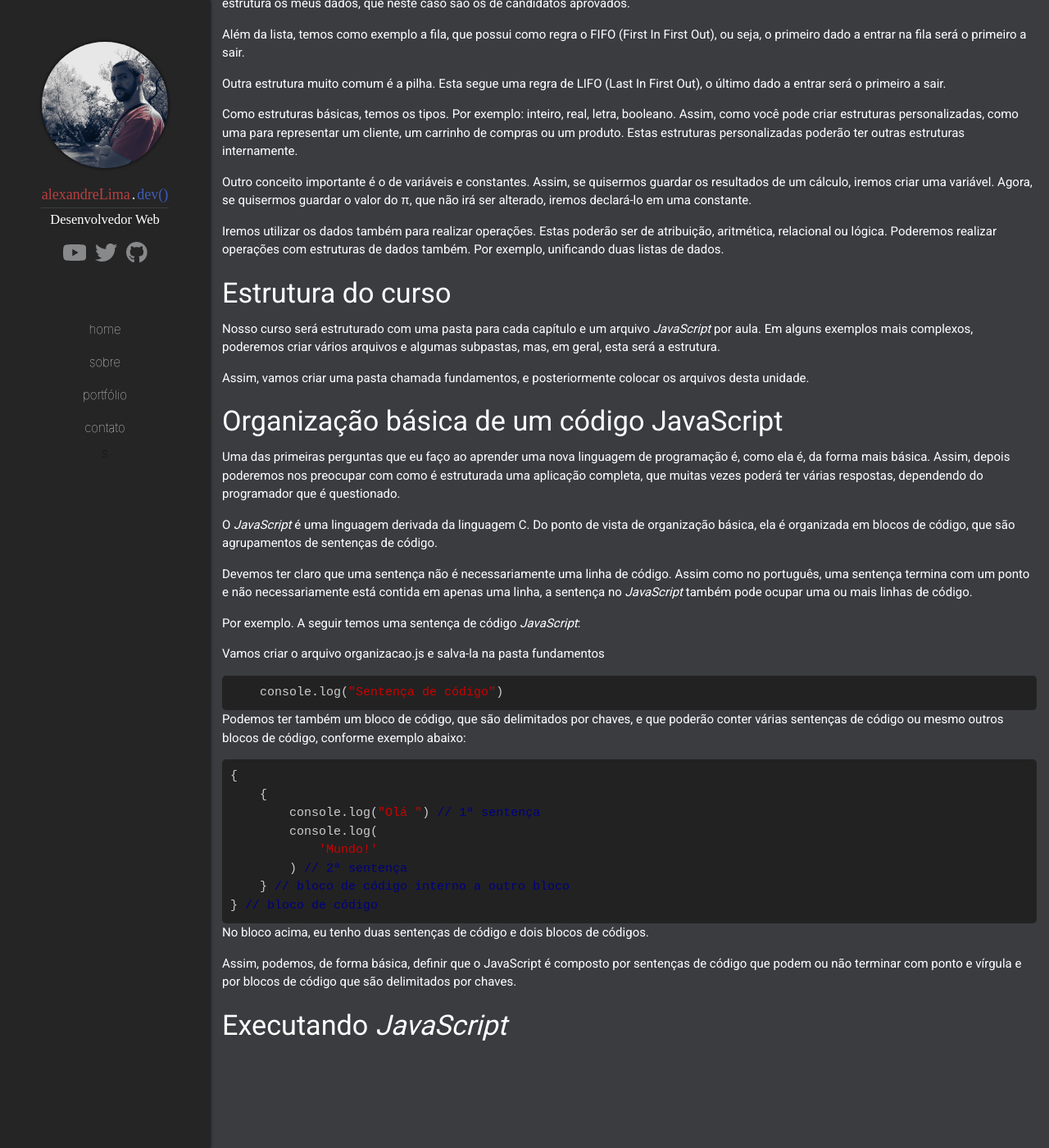
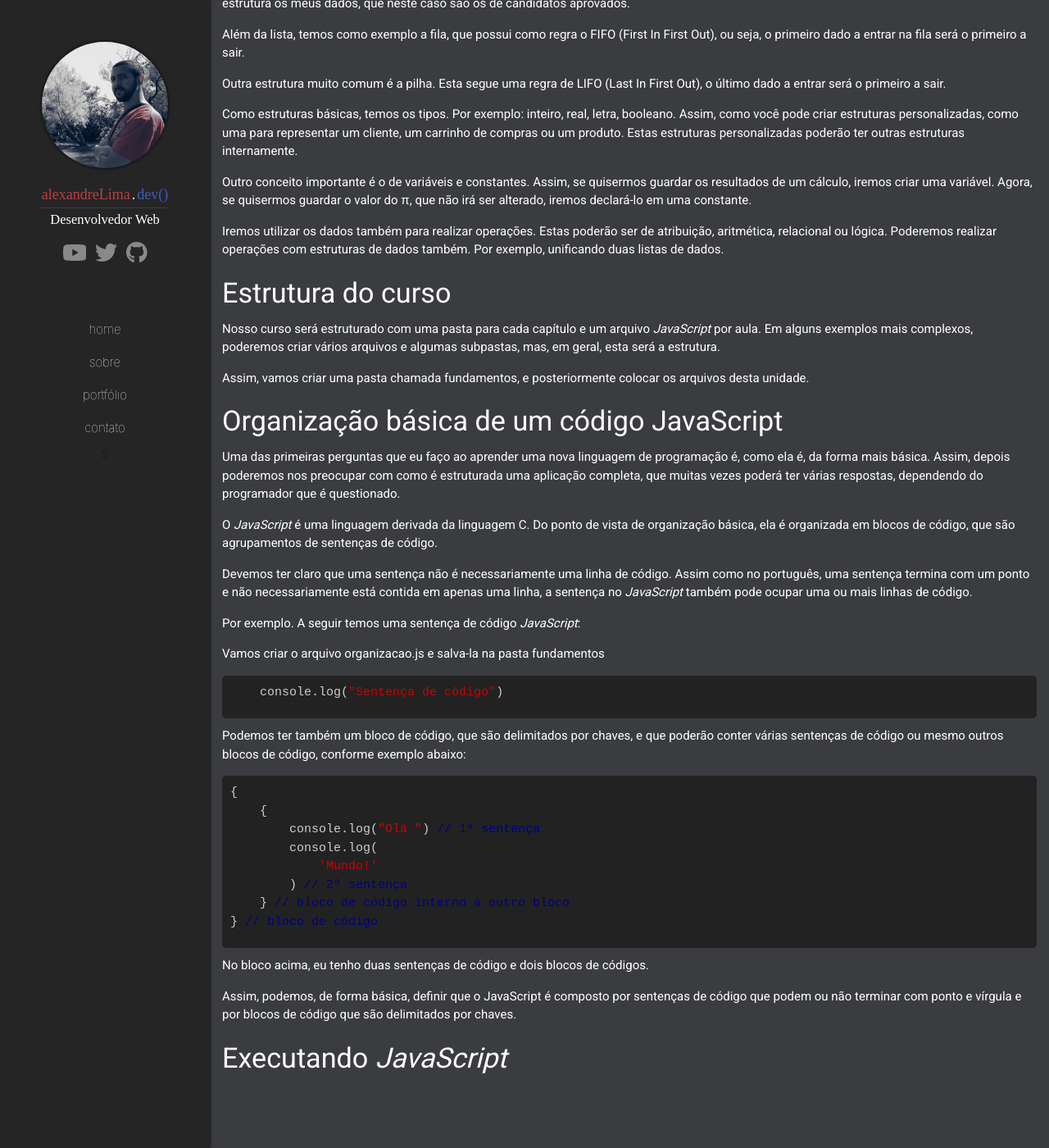
Before and after one commit to Alexandresl/alexandrelima-dev, a Jekyll site: the page built from _posts/2019-07-29-javascript-3-fundamentos.md, in a window 1280 px wide and 1400 px high, scrolled down 723 px. Shown: the whole window at 82% size. Built offline with Jekyll 4.4.1, drawn with Linux system fonts in a browser that asks for light colours; some web fonts are replaced; comment, search, counter and statistics services are not loaded.

```diff
--- a/assets/style/main.css
+++ b/assets/style/main.css
@@ -64,7 +64,7 @@
   .il    { color: #099 }  */
 
   .highlight .hll { background-color: #222222 }
-  .highlight  { background: #222222; color: #cccccc; padding: 5px; border-radius: 5px; }
+  .highlight  { background: #222222; color: #cccccc; padding: 5px; border-radius: 5px; margin-bottom: 10px; }
   .highlight .c { color: #000080 } /* Comment */
   .highlight .err { color: #cccccc; border: 1px solid #FF0000 } /* Error */
   .highlight .esc { color: #cccccc } /* Escape */
```
